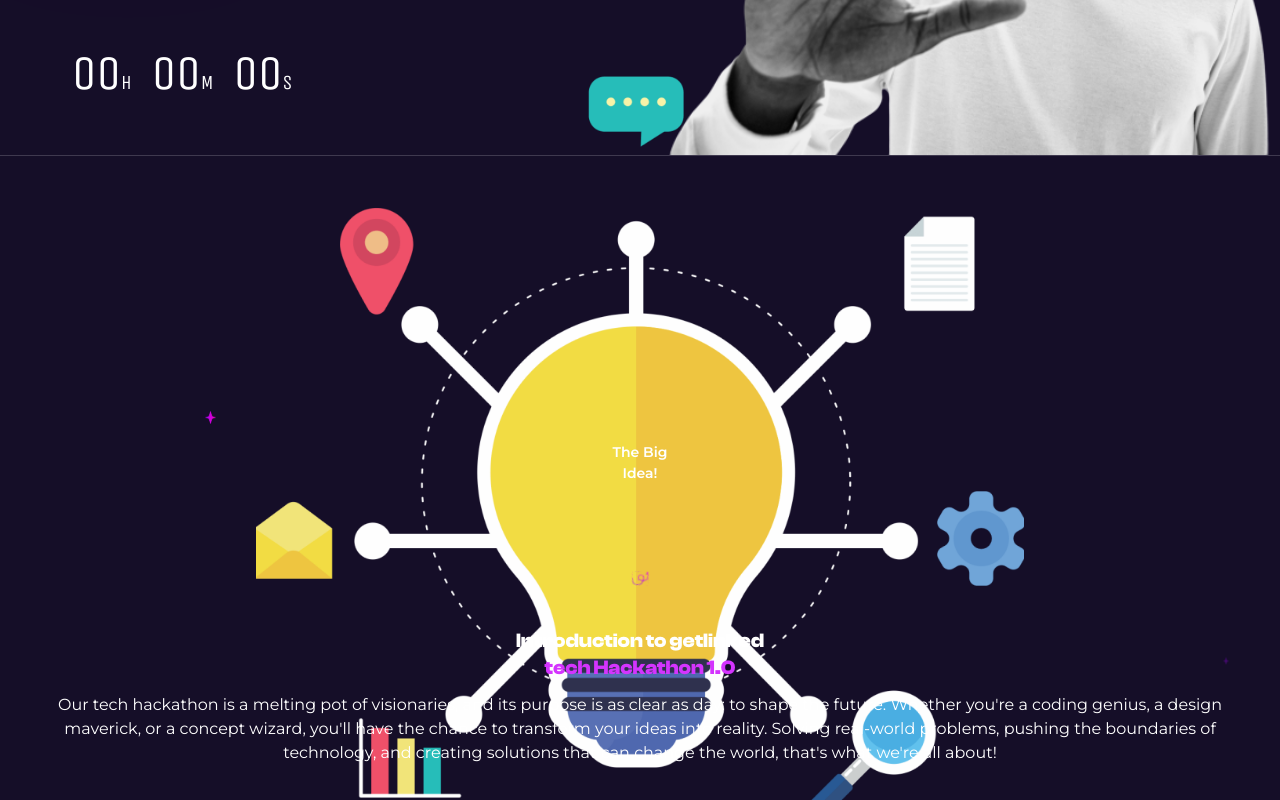
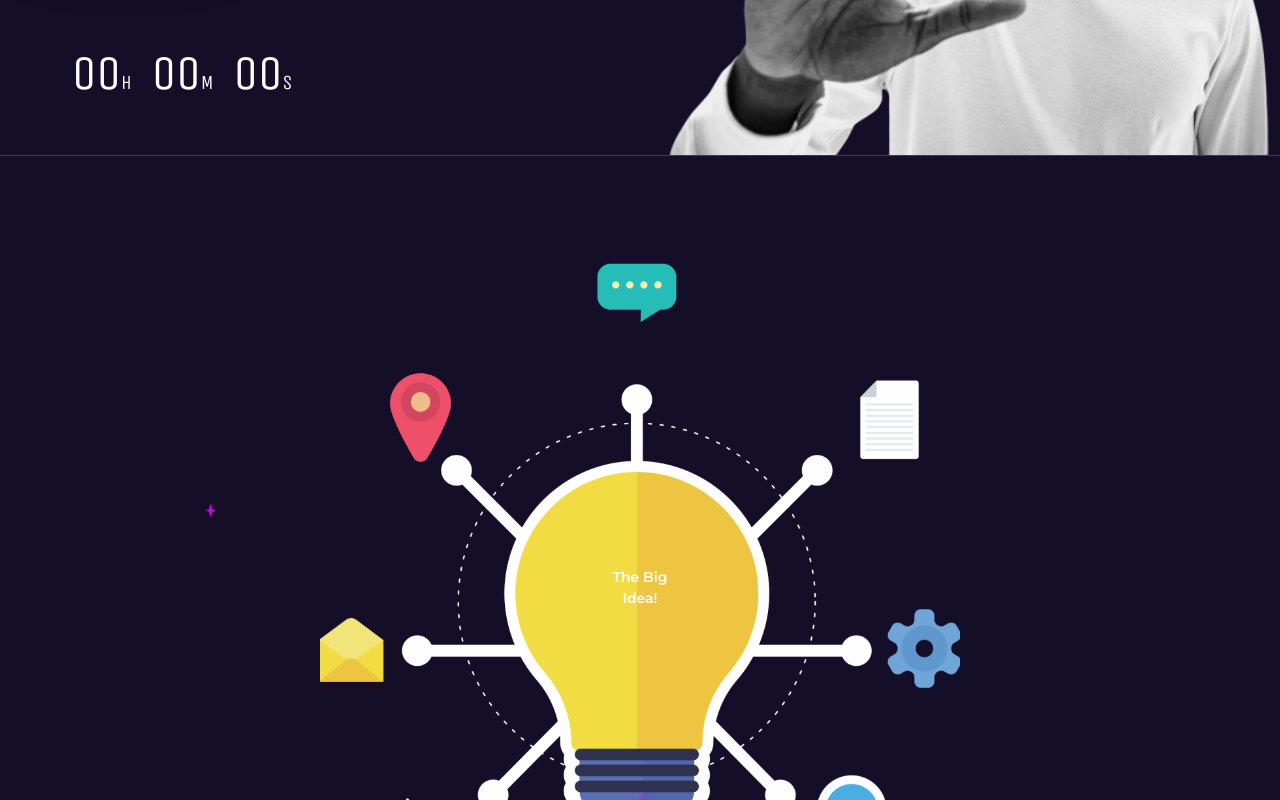
Before and after one commit to Afolabi-bit/getlinked, a React (Vite) app: page / in a window 1280 px wide. Shown: the part 601-1401 px from the top of the page. Built offline with nearby package versions, Linux system fonts and the light colour scheme; a web font is replaced by a local one.

Commit message:
md screens

```diff
--- a/src/components/introduction.jsx
+++ b/src/components/introduction.jsx
@@ -7,19 +7,19 @@ import { Line } from "./utils";
 const Intro = () => {
   return (
     <section className="w-screen flex flex-col items-center">
-      <div className="big-idea w-full min-h-[300px] mb-7  relative">
+      <div className="big-idea w-full min-h-[320px] mb-7 relative md:min-h-[550px]">
         <p className="z-10 absolute w-full top-[50%] left-[50%] text-center translate-x-[-50%] translate-y-[-20%] text-white text-[14px] font-bold">
           The Big <br /> Idea!
         </p>
         <img
           src={BigIdea}
           alt="#"
-          className="absolute w-[60%] top-[50%] left-[50%] translate-x-[-50%] translate-y-[-50%]"
+          className="absolute w-[60%] top-[50%] left-[50%] translate-x-[-50%] translate-y-[-50%] md:w-[50%]"
         />
         <img
           src={Arrow}
           alt="#"
-          className="z-[100] rotate-[-17deg] w-[19.5px] h-[23px] absolute bottom-[10px] left-[50%] translate-x-[-50%]"
+          className="z-[100] rotate-[-17deg] w-[19.5px] h-[23px] absolute bottom-[10px] left-[50%] translate-x-[-50%] md:bottom-[40px]"
         />
         <img
           src={StarG}
@@ -28,12 +28,13 @@ const Intro = () => {
         />
       </div>
 
-      <div className="text-center px-8 relative mb-[70px]">
+      <div className="text-center px-8 relative mb-[70px] md:px-[3rem]">
         <img
           src={StarP}
           alt=""
-          className="twinkle-2 absolute w-[8px] h-[10px] top-[28px] right-[50px] "
+          className="twinkle-2 absolute w-[8px] h-[10px] top-[28px] right-[50px] md:right-[28%]"
         />
+
         <h2 className="mb-3">
           <span className="text-white text-[20px] font-bold leading-[133%]">
             Introduction to getlinked{" "}
```
